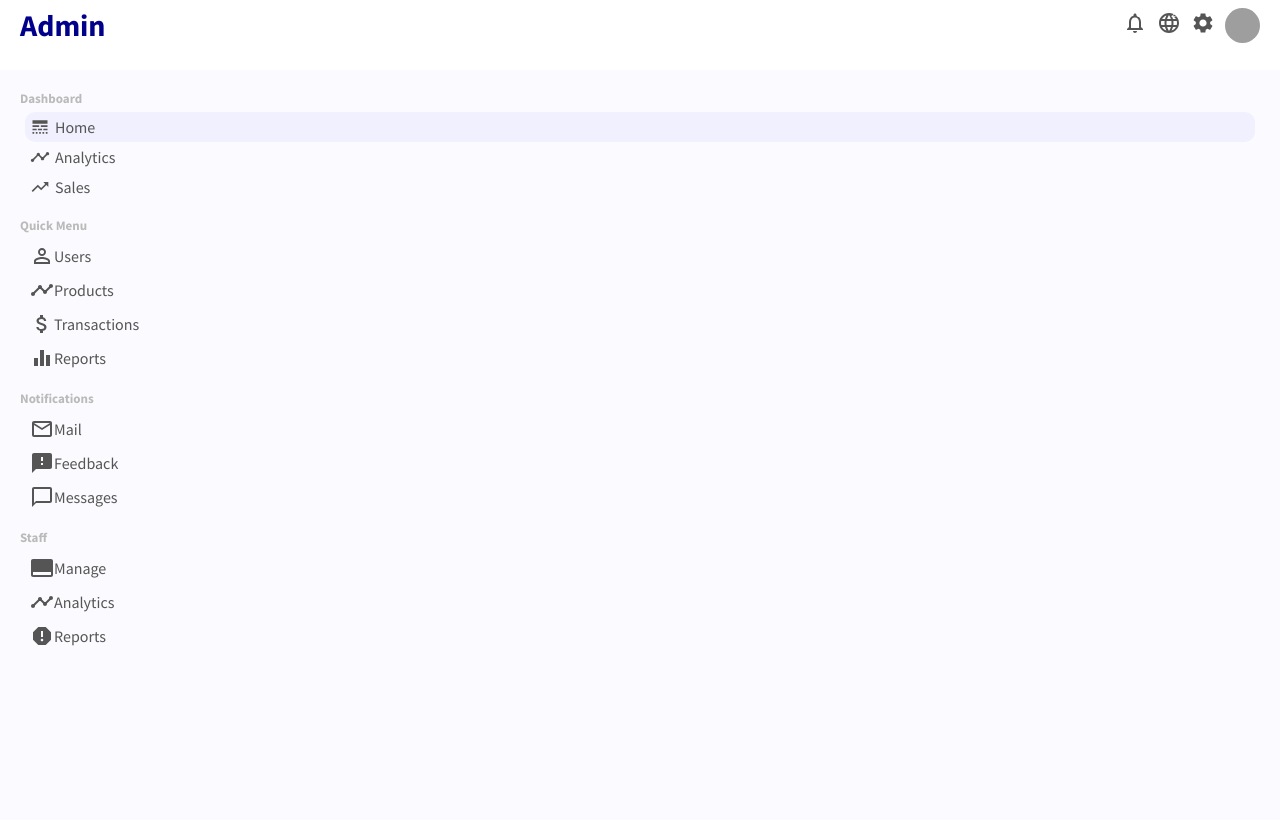
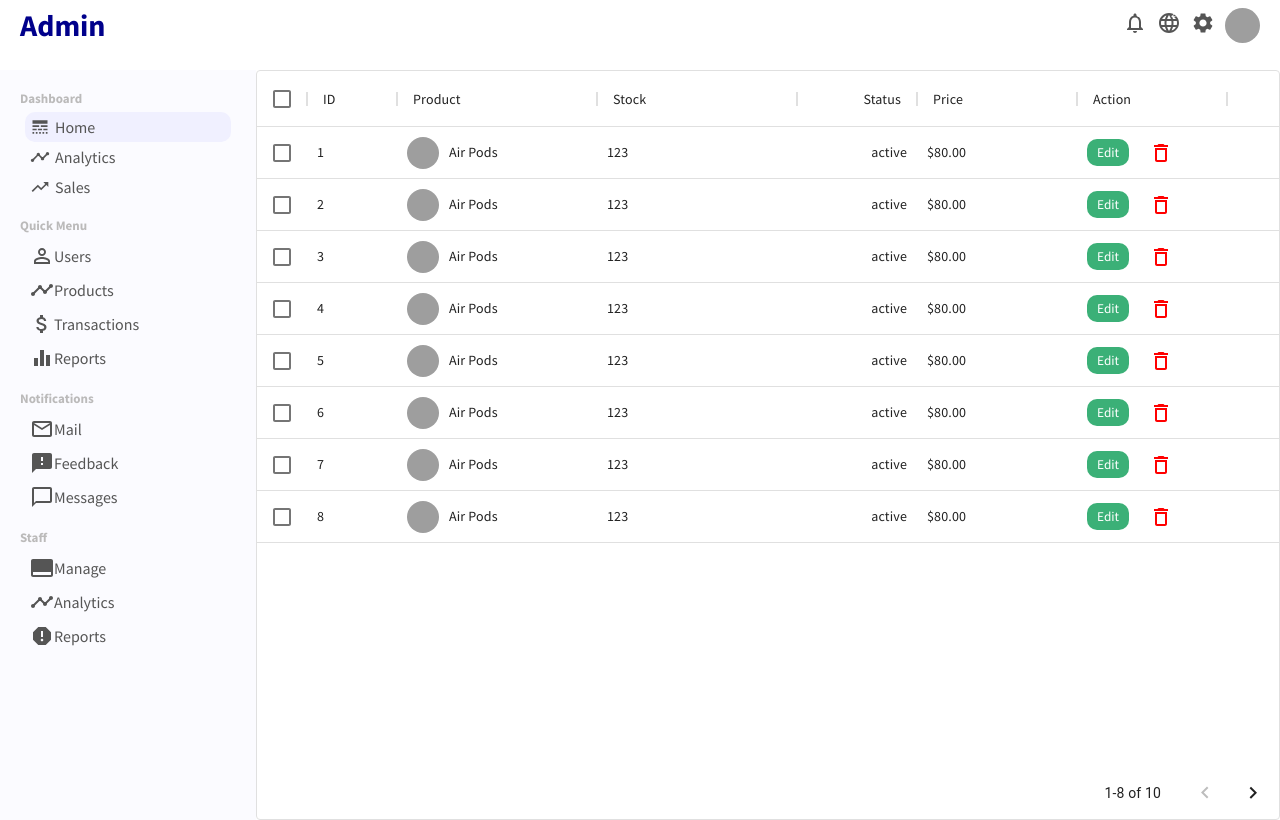
Before and after one commit to Fadahunsiseyi/admin-dashboard, a React (Create React App) app: page /products in a window 1280 px wide. Built offline with nearby package versions, Linux system fonts and the light colour scheme; grey boxes are pictures that could not be loaded.

Commit message:
Added the datagrid product list

```diff
--- a/src/App.js
+++ b/src/App.js
@@ -13,6 +13,7 @@ import {
 } from "react-router-dom";
 import User from "./components/pages/user/User";
 import NewUser from "./components/pages/newUser/NewUser";
+import ProductList from "./components/pages/productList/ProductList";
 
 
 function App() {
@@ -34,6 +35,15 @@ function App() {
          <Route path="/newUser">
          <NewUser/>
          </Route>
+         <Route path="/products">
+         <ProductList/>
+         </Route>
+         <Route path="/product/:productId">
+         <User/>
+         </Route>
+         <Route path="/newproduct">
+         <NewUser/>
+         </Route>
        </Switch>
      </div>
     </Router>
--- a/src/components/DummyData.js
+++ b/src/components/DummyData.js
@@ -117,3 +117,72 @@
 },
 
   ];
+
+
+
+
+
+
+ export const productRows = [
+  { id: 1, name: 'Air Pods',
+  img: "https://images.pexels.com/photos/91227/pexels-photo-91227.jpeg?auto=compress&cs=tinysrgb&dpr=3&h=750&w=1260",
+  stock: 123,
+   status: 'active',
+   price: '$80.00'
+},
+  { id: 2, name: 'Air Pods',
+  img: "https://images.pexels.com/photos/91227/pexels-photo-91227.jpeg?auto=compress&cs=tinysrgb&dpr=3&h=750&w=1260",
+   stock: 123,
+   status: 'active',
+   price: '$80.00'
+},
+  { id: 3, name: 'Air Pods',
+  img: "https://images.pexels.com/photos/91227/pexels-photo-91227.jpeg?auto=compress&cs=tinysrgb&dpr=3&h=750&w=1260",
+   stock: 123,
+   status: 'active',
+   price: '$80.00'
+},
+  { id: 4, name: 'Air Pods',
+  img: "https://images.pexels.com/photos/91227/pexels-photo-91227.jpeg?auto=compress&cs=tinysrgb&dpr=3&h=750&w=1260",
+   stock: 123,
+   status: 'active',
+   price: '$80.00'
+},
+  { id: 5, name: 'Air Pods',
+  img: "https://images.pexels.com/photos/91227/pexels-photo-91227.jpeg?auto=compress&cs=tinysrgb&dpr=3&h=750&w=1260",
+   stock: 123,
+   status: 'active',
+   price: '$80.00'
+},
+  { id: 6, name: 'Air Pods',
+  img: "https://images.pexels.com/photos/91227/pexels-photo-91227.jpeg?auto=compress&cs=tinysrgb&dpr=3&h=750&w=1260",
+  stock: 123,
+   status: 'active',
+   price: '$80.00'
+},
+  { id: 7, name: 'Air Pods',
+  img: "https://images.pexels.com/photos/91227/pexels-photo-91227.jpeg?auto=compress&cs=tinysrgb&dpr=3&h=750&w=1260",
+  stock: 123,
+   status: 'active',
+   price: '$80.00'
+},
+  { id: 8, name: 'Air Pods',
+  img: "https://images.pexels.com/photos/91227/pexels-photo-91227.jpeg?auto=compress&cs=tinysrgb&dpr=3&h=750&w=1260",
+  stock: 123,
+   status: 'active',
+   price: '$80.00'
+},
+  { id: 9, name: 'Air Pods',
+  img: "https://images.pexels.com/photos/91227/pexels-photo-91227.jpeg?auto=compress&cs=tinysrgb&dpr=3&h=750&w=1260",
+  stock: 123,
+   status: 'active',
+   price: '$80.00'
+},
+  { id: 10, name: 'Air Pods',
+   img: "https://images.pexels.com/photos/91227/pexels-photo-91227.jpeg?auto=compress&cs=tinysrgb&dpr=3&h=750&w=1260",
+   stock: 123,
+   status: 'active',
+   price: '$80.00'
+},
+
+];
--- /dev/null
+++ b/src/components/pages/productList/ProductList.jsx
@@ -0,0 +1,87 @@
+import React from 'react'
+import './productList.scss'
+import { DataGrid } from '@material-ui/data-grid';
+import {DeleteOutline} from '@material-ui/icons'
+import { productRows } from '../../DummyData';
+import {Link} from 'react-router-dom'
+import { useState } from 'react';
+
+export default function ProductList() {
+    const [data, setData] = useState(productRows)
+
+    const handleDelete = (id) => {
+        setData(data.filter(item => item.id !== id))
+      }
+
+
+      const columns = [
+        { field: 'id',
+         headerName: 'ID',
+          width: 90
+        },
+        {
+          field: 'product',
+          headerName: 'Product',
+          width: 200,
+          renderCell: (params) => {
+            return (
+              <div className="productListUser">
+                <img className="productListImg" src={params.row.img} alt="" />
+                {params.row.name}
+              </div>
+            )
+          },
+          editable: true,
+        },
+        {
+          field: 'stock',
+          headerName: 'Stock',
+          width: 200,
+          editable: true,
+        },
+        {
+          field: 'status',
+          headerName: 'Status',
+          type: 'number',
+          width: 120,
+          editable: true,
+        },
+        {
+          field: 'price',
+          headerName: 'Price',
+          width: 160,
+        },
+        {
+          field: "action",
+          headerName: 'Action',
+          width: 150,
+          renderCell: (params) => {
+            return (
+              <>
+              <Link to={'/product/' + params.row.id}>
+              <button className="productListEdit">Edit</button>
+              </Link>
+              <DeleteOutline className="productListDelete" onClick={() => handleDelete(params.row.id)}   />
+              </>
+            )
+          }
+        }
+      ];
+
+
+
+
+
+
+    return (
+        <div className="productList">
+             <DataGrid
+        rows={data}
+        columns={columns}
+        pageSize={8}
+        checkboxSelection
+        disableSelectionOnClick
+      />
+        </div>
+    )
+}
--- /dev/null
+++ b/src/components/pages/productList/productList.css
@@ -0,0 +1 @@
+.productList{flex:4}.productList .productListUser{display:flex;align-items:center}.productList .productListUser .productListImg{width:32px;height:32px;border-radius:50%;-o-object-fit:cover;object-fit:cover;margin-right:10px}.productList .productListEdit{border:none;border-radius:10px;padding:5px 10px;background-color:#3bb077;color:#fff;cursor:pointer;margin-right:20px}.productList .productListDelete{color:red;cursor:pointer}
--- /dev/null
+++ b/src/components/pages/productList/productList.scss
@@ -0,0 +1,31 @@
+
+.productList {
+    flex: 4;
+
+    .productListUser {
+        display: flex;
+        align-items: center;
+
+    .productListImg {
+        width: 32px;
+        height: 32px;
+        border-radius: 50%;
+        object-fit: cover;
+        margin-right: 10px;
+    }
+    }
+
+    .productListEdit {
+        border: none;
+        border-radius: 10px;
+        padding: 5px 10px;
+        background-color: #3bb077;
+        color: #fff;
+        cursor: pointer;
+        margin-right: 20px;
+    }
+    .productListDelete {
+        color: red;
+        cursor: pointer;
+    }
+}
```
